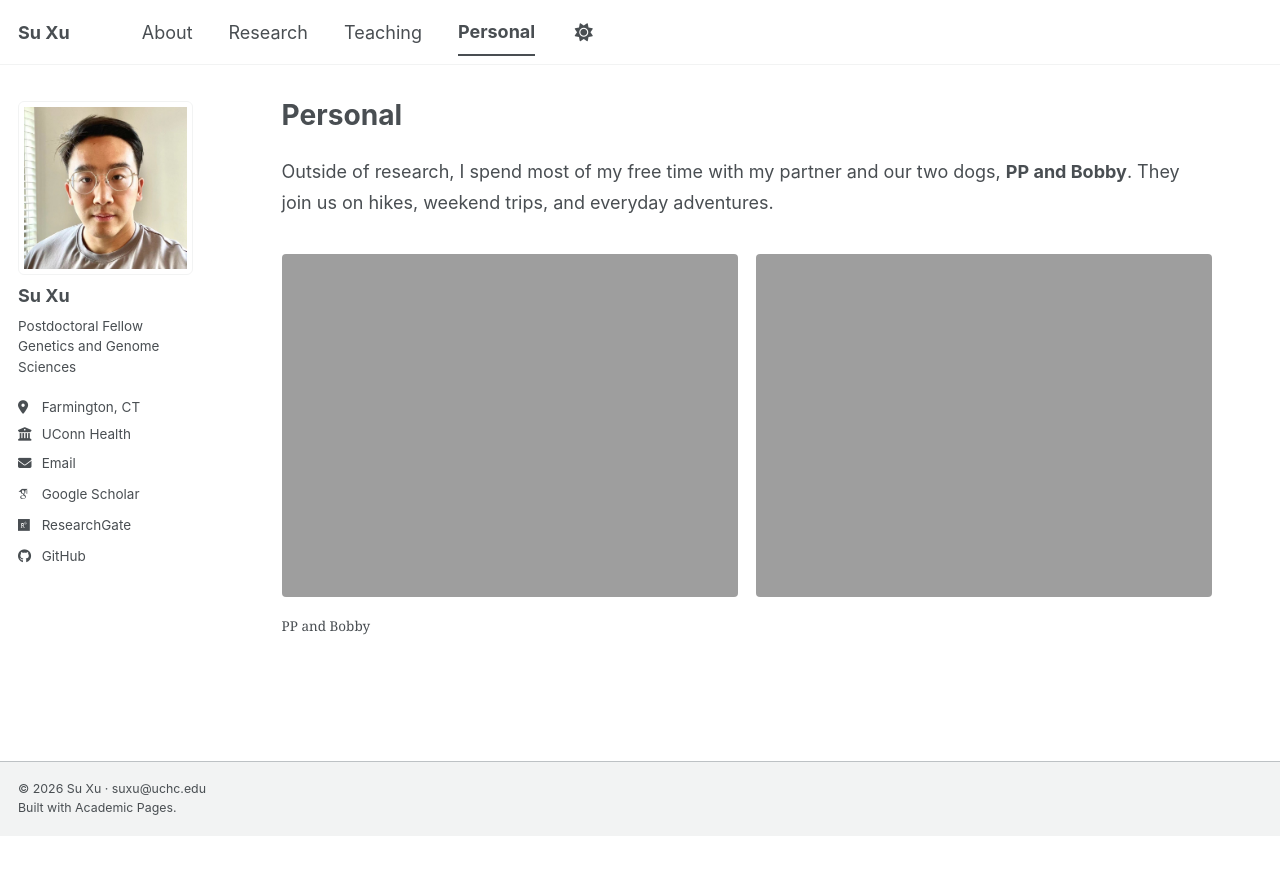
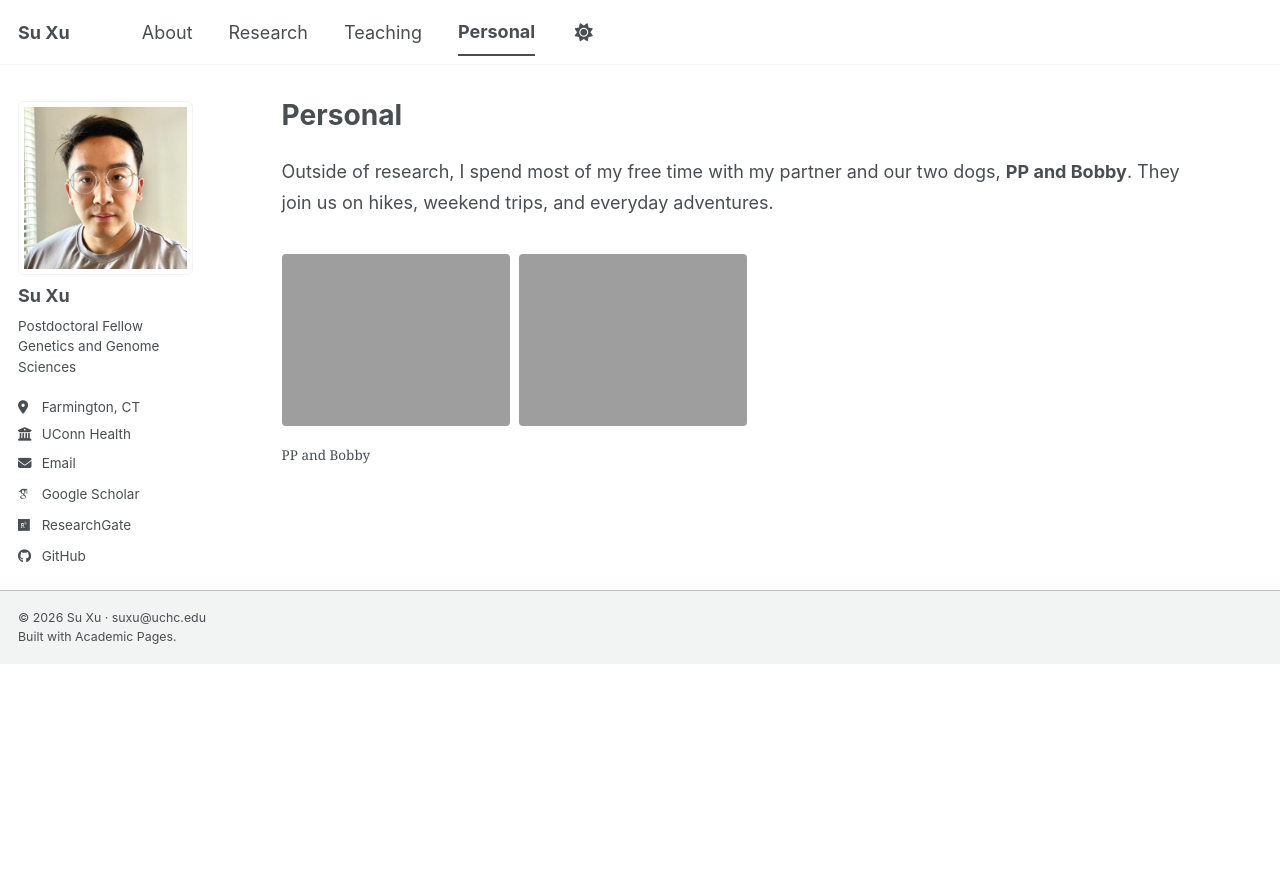
Before and after one commit to sxu509/sxu509.github.io, a Jekyll site: the page built from _pages/personal.md, in a window 1280 px wide. Shown: the top 875 px of the page. Built offline with Jekyll 4.4.1, drawn with Linux system fonts in a browser that asks for light colours; some web fonts are replaced.

Commit message:
Halve the display size of Personal page photos

```diff
--- a/_pages/personal.md
+++ b/_pages/personal.md
@@ -12,4 +12,4 @@ gallery:
 
 Outside of research, I spend most of my free time with my partner and our two dogs, **PP and Bobby**. They join us on hikes, weekend trips, and everyday adventures.
 
-{% include gallery caption="PP and Bobby" %}
+{% include gallery caption="PP and Bobby" class="personal-photos" %}
--- a/assets/css/main.scss
+++ b/assets/css/main.scss
@@ -50,6 +50,12 @@
 .page__title { margin-bottom: 1em; }
 .author__avatar img { border-radius: 6px; }
 .page__content img { border-radius: 4px; }
+.personal-photos { width: 50%; }
+
+@media screen and (min-width: 600px) {
+  .personal-photos.half > img { width: calc(50% - 0.25em); }
+}
+
 .author__urls-wrapper .btn { color: var(--global-text-color) !important; }
 
 .page__footer {
```
